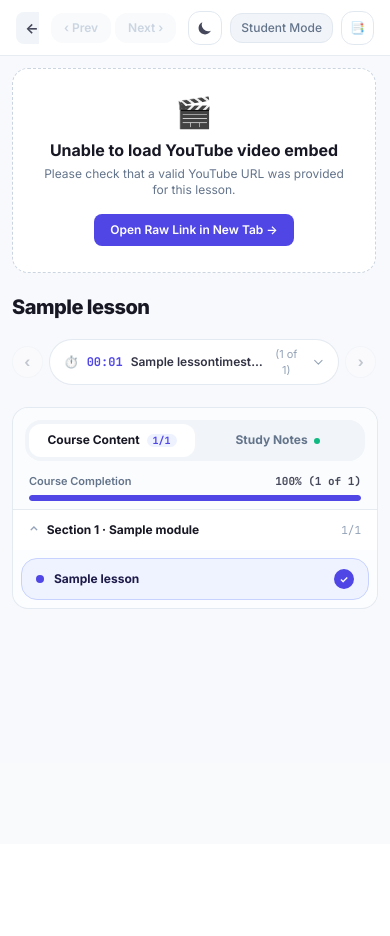
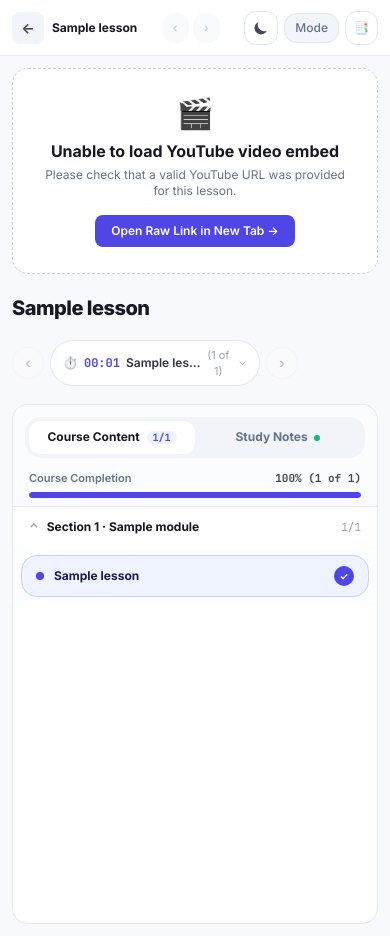
Before and after one commit to codeforfun777/CourseMaker, a Django app: page /lesson/1/ in a window 390 px wide. Before the commit the page ends 609 px from the top, so only its background shows below. Run offline with Django 5.2, Linux system fonts and the light colour scheme; tables that the repository leaves empty hold one stand-in row (values such as "Sample post"); some libraries are stand-ins or nearby versions.

Commit message:
feat: hide scrollbar between video and sidebar, improve responsive layout for all screen sizes

```diff
--- a/courses/templates/courses/lesson_view.html
+++ b/courses/templates/courses/lesson_view.html
@@ -11,6 +11,17 @@
             height: 100vh;
         }
     }
+
+    /* Force-hide scrollbars between video section and rightside content section */
+    .no-scrollbar::-webkit-scrollbar {
+        display: none !important;
+        width: 0 !important;
+        height: 0 !important;
+    }
+    .no-scrollbar {
+        -ms-overflow-style: none !important;
+        scrollbar-width: none !important;
+    }
 </style>
 {% endblock %}
 
@@ -19,23 +30,23 @@
 {% endblock header %}
 
 {% block content %}
-<div class="flex flex-col flex-1 h-screen bg-slate-50/70 dark:bg-slate-950 overflow-hidden transition-colors">
+<div class="flex flex-col flex-1 min-h-screen lg:h-screen bg-slate-50/70 dark:bg-slate-950 lg:overflow-hidden transition-colors">
     <!-- ================= TOP CONSOLIDATED FOCUS NAVBAR ================= -->
-    <header class="h-14 sm:h-16 bg-white/95 dark:bg-slate-900/95 backdrop-blur border-b border-slate-200/80 dark:border-slate-800 px-4 sm:px-6 flex items-center justify-between shrink-0 gap-3 z-30 transition-colors">
+    <header class="h-14 sm:h-16 bg-white/95 dark:bg-slate-900/95 backdrop-blur border-b border-slate-200/80 dark:border-slate-800 px-3 sm:px-6 flex items-center justify-between shrink-0 gap-2 sm:gap-3 z-30 transition-colors">
         <!-- Left: Course / Module Breadcrumb -->
-        <div class="flex items-center gap-2.5 truncate min-w-0">
+        <div class="flex items-center gap-2 sm:gap-2.5 truncate min-w-0">
             <a href="{% url 'courses:course_detail' course.pk %}" class="w-8 h-8 rounded-lg bg-slate-100 dark:bg-slate-800 hover:bg-slate-200 dark:hover:bg-slate-750 text-slate-700 dark:text-slate-300 flex items-center justify-center text-sm font-bold transition shrink-0" title="Back to course overview">
                 &larr;
             </a>
-            <div class="flex items-center gap-1.5 truncate text-xs sm:text-sm">
-                <a href="{% url 'courses:course_detail' course.pk %}" class="text-slate-500 dark:text-slate-400 hover:text-indigo-600 dark:hover:text-indigo-400 font-medium truncate max-w-[150px] sm:max-w-xs transition">
+            <div class="flex items-center gap-1.5 truncate text-xs sm:text-sm min-w-0">
+                <a href="{% url 'courses:course_detail' course.pk %}" class="hidden sm:inline text-slate-500 dark:text-slate-400 hover:text-indigo-600 dark:hover:text-indigo-400 font-medium truncate max-w-[120px] md:max-w-[180px] transition">
                     {{ course.title }}
                 </a>
-                <span class="text-slate-300 dark:text-slate-700">›</span>
-                <span class="font-bold text-slate-900 dark:text-white truncate max-w-[180px] sm:max-w-md">
+                <span class="hidden sm:inline text-slate-300 dark:text-slate-700">›</span>
+                <span class="font-bold text-slate-900 dark:text-white truncate max-w-[130px] xs:max-w-[170px] sm:max-w-md">
                     {{ lesson.title }}
                 </span>
-                <span id="top-progress-chip" class="hidden md:inline-flex items-center px-2 py-0.5 rounded-full text-[10px] font-bold font-mono bg-emerald-50 dark:bg-emerald-950/60 text-emerald-600 dark:text-emerald-400 border border-emerald-200/60 dark:border-emerald-800/60 ml-1">
+                <span id="top-progress-chip" class="hidden md:inline-flex items-center px-2 py-0.5 rounded-full text-[10px] font-bold font-mono bg-emerald-50 dark:bg-emerald-950/60 text-emerald-600 dark:text-emerald-400 border border-emerald-200/60 dark:border-emerald-800/60 ml-1 shrink-0">
                     {{ course.progress_percentage }}% DONE
                 </span>
             </div>
@@ -44,28 +55,28 @@
         <!-- Center: Minimal Prev / Next Navigation -->
         <div class="flex items-center gap-1 shrink-0">
             {% if prev_lesson %}
-            <a href="{% url 'courses:lesson_view' prev_lesson.pk %}" class="px-3 py-1.5 text-xs font-semibold text-slate-700 dark:text-slate-300 bg-white dark:bg-slate-800 hover:bg-slate-100 dark:hover:bg-slate-750 border border-slate-200 dark:border-slate-700 rounded-xl transition shadow-2xs" title="{{ prev_lesson.title }}">
-                ‹ Prev
+            <a href="{% url 'courses:lesson_view' prev_lesson.pk %}" class="px-2.5 sm:px-3 py-1.5 text-xs font-semibold text-slate-700 dark:text-slate-300 bg-white dark:bg-slate-800 hover:bg-slate-100 dark:hover:bg-slate-750 border border-slate-200 dark:border-slate-700 rounded-xl transition shadow-2xs" title="{{ prev_lesson.title }}">
+                ‹ <span class="hidden sm:inline">Prev</span>
             </a>
             {% else %}
-            <span class="px-3 py-1.5 text-xs font-semibold text-slate-300 dark:text-slate-600 bg-slate-50 dark:bg-slate-900 border border-transparent rounded-xl cursor-not-allowed">
-                ‹ Prev
+            <span class="px-2.5 sm:px-3 py-1.5 text-xs font-semibold text-slate-300 dark:text-slate-600 bg-slate-50 dark:bg-slate-900 border border-transparent rounded-xl cursor-not-allowed">
+                ‹ <span class="hidden sm:inline">Prev</span>
             </span>
             {% endif %}
 
             {% if next_lesson %}
-            <a href="{% url 'courses:lesson_view' next_lesson.pk %}" class="px-3 py-1.5 text-xs font-bold text-slate-900 dark:text-white bg-white dark:bg-slate-800 hover:bg-slate-100 dark:hover:bg-slate-750 border border-slate-200 dark:border-slate-700 rounded-xl transition shadow-2xs" title="{{ next_lesson.title }}">
-                Next ›
+            <a href="{% url 'courses:lesson_view' next_lesson.pk %}" class="px-2.5 sm:px-3 py-1.5 text-xs font-bold text-slate-900 dark:text-white bg-white dark:bg-slate-800 hover:bg-slate-100 dark:hover:bg-slate-750 border border-slate-200 dark:border-slate-700 rounded-xl transition shadow-2xs" title="{{ next_lesson.title }}">
+                <span class="hidden sm:inline">Next </span>›
             </a>
             {% else %}
-            <span class="px-3 py-1.5 text-xs font-semibold text-slate-300 dark:text-slate-600 bg-slate-50 dark:bg-slate-900 border border-transparent rounded-xl cursor-not-allowed">
-                Next ›
+            <span class="px-2.5 sm:px-3 py-1.5 text-xs font-semibold text-slate-300 dark:text-slate-600 bg-slate-50 dark:bg-slate-900 border border-transparent rounded-xl cursor-not-allowed">
+                <span class="hidden sm:inline">Next </span>›
             </span>
             {% endif %}
         </div>
 
         <!-- Right: Actions, Theme & Complete -->
-        <div class="flex items-center gap-2 sm:gap-2.5 shrink-0">
+        <div class="flex items-center gap-1.5 sm:gap-2.5 shrink-0">
             <!-- Theme Toggle -->
             <button
                 type="button"
@@ -83,17 +94,17 @@
 
             <!-- Complete Lesson Pill Button -->
             {% if is_owner %}
-            <button id="toggle-complete-btn" onclick="toggleCompletion()" class="inline-flex items-center gap-1.5 px-3 sm:px-4 py-1.5 sm:py-2 rounded-xl text-xs font-bold transition shadow-xs {% if lesson.is_completed %}bg-emerald-600 text-white hover:bg-emerald-700{% else %}bg-indigo-600 text-white hover:bg-indigo-700{% endif %}">
+            <button id="toggle-complete-btn" onclick="toggleCompletion()" class="inline-flex items-center gap-1.5 px-2.5 sm:px-4 py-1.5 sm:py-2 rounded-xl text-xs font-bold transition shadow-xs {% if lesson.is_completed %}bg-emerald-600 text-white hover:bg-emerald-700{% else %}bg-indigo-600 text-white hover:bg-indigo-700{% endif %}" title="Toggle Complete Status">
                 <span id="complete-icon">{% if lesson.is_completed %}✓{% else %}○{% endif %}</span>
-                <span id="complete-text">{% if lesson.is_completed %}Completed{% else %}Complete Lesson{% endif %}</span>
+                <span id="complete-text" class="hidden sm:inline">{% if lesson.is_completed %}Completed{% else %}Complete Lesson{% endif %}</span>
             </button>
             {% else %}
             <span class="text-xs px-2.5 py-1.5 bg-slate-100 dark:bg-slate-800 text-slate-500 dark:text-slate-400 rounded-xl font-medium border border-slate-200 dark:border-slate-700">
-                Student Mode
+                <span class="hidden sm:inline">Student </span>Mode
             </span>
             {% endif %}
 
-            <!-- Sidebar Toggle (Cinema Mode) -->
+            <!-- Sidebar Toggle (Cinema Mode / Jump) -->
             <button
                 id="toggle-sidebar-btn"
                 onclick="toggleSidebar()"
@@ -106,10 +117,10 @@
     </header>
 
     <!-- ================= MAIN SPLIT-SCREEN WORKSPACE ================= -->
-    <div class="flex-1 flex flex-col lg:flex-row overflow-hidden p-3 sm:p-5 gap-5 relative">
+    <div class="flex-1 flex flex-col lg:flex-row overflow-y-auto lg:overflow-hidden p-3 sm:p-5 gap-4 lg:gap-5 relative">
 
-        <!-- ================= LEFT PANEL: STUDY RESOURCE & TIMESTAMPS ================= -->
-        <section id="left-study-panel" class="lg:w-[63%] w-full h-full flex flex-col overflow-y-auto space-y-4 transition-all duration-200 pr-0.5">
+        <!-- ================= LEFT PANEL: STUDY RESOURCE & TIMESTAMPS (NO SCROLLBAR) ================= -->
+        <section id="left-study-panel" class="lg:w-[63%] w-full flex-none lg:flex-1 lg:h-full flex flex-col lg:overflow-y-auto no-scrollbar space-y-4 transition-all duration-200">
 
             {% if lesson.lesson_type == 'YOUTUBE' %}
                 <!-- 1. Pure 16:9 Video Embed Player (Zero inside overlays) -->
@@ -171,13 +182,13 @@
                             type="button"
                             id="chapter-dropdown-btn"
                             onclick="toggleChapterDropdown(event)"
-                            class="inline-flex items-center gap-2 px-3.5 py-1.5 rounded-full border border-slate-200/90 dark:border-slate-700/80 bg-white dark:bg-slate-850 hover:bg-slate-50 dark:hover:bg-slate-800 text-slate-700 dark:text-slate-200 shadow-2xs hover:border-indigo-400 dark:hover:border-indigo-600 transition text-xs font-medium cursor-pointer"
+                            class="inline-flex items-center gap-1.5 sm:gap-2 px-3 sm:px-3.5 py-1.5 rounded-full border border-slate-200/90 dark:border-slate-700/80 bg-white dark:bg-slate-850 hover:bg-slate-50 dark:hover:bg-slate-800 text-slate-700 dark:text-slate-200 shadow-2xs hover:border-indigo-400 dark:hover:border-indigo-600 transition text-xs font-medium cursor-pointer max-w-[210px] xs:max-w-[260px] sm:max-w-none"
                             title="Click to view all chapters">
                             <span class="text-xs">⏱️</span>
                             <span id="current-chapter-time" class="font-mono font-bold text-indigo-600 dark:text-indigo-400">
                                 {% if lesson.timestamps.first %}{{ lesson.timestamps.first.formatted_time }}{% else %}--:--{% endif %}
                             </span>
-                            <span id="current-chapter-label" class="font-semibold text-slate-800 dark:text-slate-200 truncate max-w-[140px] sm:max-w-[220px]">
+                            <span id="current-chapter-label" class="font-semibold text-slate-800 dark:text-slate-200 truncate max-w-[75px] xs:max-w-[130px] sm:max-w-[220px]">
                                 {% if lesson.timestamps.first %}{{ lesson.timestamps.first.label }}{% else %}No chapters yet{% endif %}
                             </span>
                             <span id="current-chapter-counter" class="text-[11px] font-normal text-slate-400 dark:text-slate-500">
@@ -238,7 +249,7 @@
                         <!-- Floating Chapter Popover Dropdown -->
                         <div
                             id="chapter-popover-dropdown"
-                            class="hidden absolute left-0 top-full mt-2 w-80 sm:w-96 max-h-72 overflow-hidden bg-white dark:bg-slate-900 rounded-2xl shadow-2xl border border-slate-200 dark:border-slate-800 z-40 text-xs flex flex-col">
+                            class="hidden absolute left-0 top-full mt-2 w-[calc(100vw-2.5rem)] sm:w-96 max-w-sm max-h-72 overflow-hidden bg-white dark:bg-slate-900 rounded-2xl shadow-2xl border border-slate-200 dark:border-slate-800 z-40 text-xs flex flex-col">
                             <!-- Popover Header -->
                             <div class="px-4 py-2.5 flex items-center justify-between text-[11px] font-bold text-slate-500 dark:text-slate-400 bg-slate-50 dark:bg-slate-850/80 border-b border-slate-100 dark:border-slate-800 shrink-0">
                                 <span class="uppercase tracking-wider flex items-center gap-1.5">
@@ -250,7 +261,7 @@
                                 </span>
                             </div>
                             <!-- Scrollable Chapter Items List -->
-                            <div id="chapter-popover-items" class="py-1 max-h-56 overflow-y-auto divide-y divide-slate-100/60 dark:divide-slate-800/40">
+                            <div id="chapter-popover-items" class="py-1 max-h-56 overflow-y-auto no-scrollbar divide-y divide-slate-100/60 dark:divide-slate-800/40">
                                 <!-- Populated dynamically by JS -->
                             </div>
                         </div>
@@ -316,7 +327,7 @@
         </section>
 
         <!-- ================= RIGHT PANEL: FLOATING ISLAND SIDEBAR ================= -->
-        <section id="right-workspace-sidebar" class="lg:w-[37%] w-full h-full flex flex-col bg-white dark:bg-slate-900 rounded-2xl border border-slate-200/90 dark:border-slate-800 shadow-xs overflow-hidden transition-all duration-200">
+        <section id="right-workspace-sidebar" class="lg:w-[37%] w-full min-h-[520px] lg:min-h-0 lg:h-full flex flex-col bg-white dark:bg-slate-900 rounded-2xl border border-slate-200/90 dark:border-slate-800 shadow-xs overflow-hidden transition-all duration-200">
 
             <!-- 1. Apple-Style Segmented Pill Tabs [Course Content | Notes] -->
             <div class="p-3 pb-2 bg-slate-50/60 dark:bg-slate-850/60 border-b border-slate-200/80 dark:border-slate-800 shrink-0">
@@ -359,7 +370,7 @@
             </div>
 
             <!-- ================= VIEW 1: COURSE CONTENT (ACCORDION & PILLS) ================= -->
-            <div id="view-course-content" class="flex-1 flex flex-col overflow-y-auto divide-y divide-slate-100 dark:divide-slate-800/80">
+            <div id="view-course-content" class="flex-1 flex flex-col overflow-y-auto no-scrollbar divide-y divide-slate-100 dark:divide-slate-800/80">
                 {% for mod in course_modules %}
                 <div class="module-accordion-group" id="module-accordion-{{ mod.pk }}" data-module-id="{{ mod.pk }}">
                     <!-- Accordion Section Header -->
@@ -1229,13 +1240,28 @@
         }
     }
 
-    // Toggle entire Right Sidebar (Theater / Full-Screen Mode)
+    // Toggle entire Right Sidebar (Theater / Full-Screen Mode on desktop; Smooth jump or collapse on mobile)
     function toggleSidebar() {
         const sidebar = document.getElementById('right-workspace-sidebar');
         const leftPanel = document.getElementById('left-study-panel');
         const toggleBtnText = document.getElementById('toggle-sidebar-text');
         if (!sidebar || !leftPanel) return;
 
+        // Mobile / Small tablet screens (< 1024px)
+        if (window.innerWidth < 1024) {
+            const isHidden = sidebar.classList.contains('hidden');
+            if (isHidden) {
+                sidebar.classList.remove('hidden');
+                sidebar.scrollIntoView({ behavior: 'smooth' });
+                if (toggleBtnText) toggleBtnText.textContent = "Hide Sidebar";
+            } else {
+                sidebar.classList.add('hidden');
+                if (toggleBtnText) toggleBtnText.textContent = "Show Sidebar";
+            }
+            return;
+        }
+
+        // Desktop split-screen (>= 1024px)
         const isHidden = sidebar.classList.contains('hidden');
         if (isHidden) {
             sidebar.classList.remove('hidden');
@@ -1282,7 +1308,7 @@
             switchRightTab('content');
         }
 
-        if (localStorage.getItem('workspace-sidebar-hidden') === 'true') {
+        if (window.innerWidth >= 1024 && localStorage.getItem('workspace-sidebar-hidden') === 'true') {
             const sidebar = document.getElementById('right-workspace-sidebar');
             const leftPanel = document.getElementById('left-study-panel');
             const toggleBtnText = document.getElementById('toggle-sidebar-text');
```
